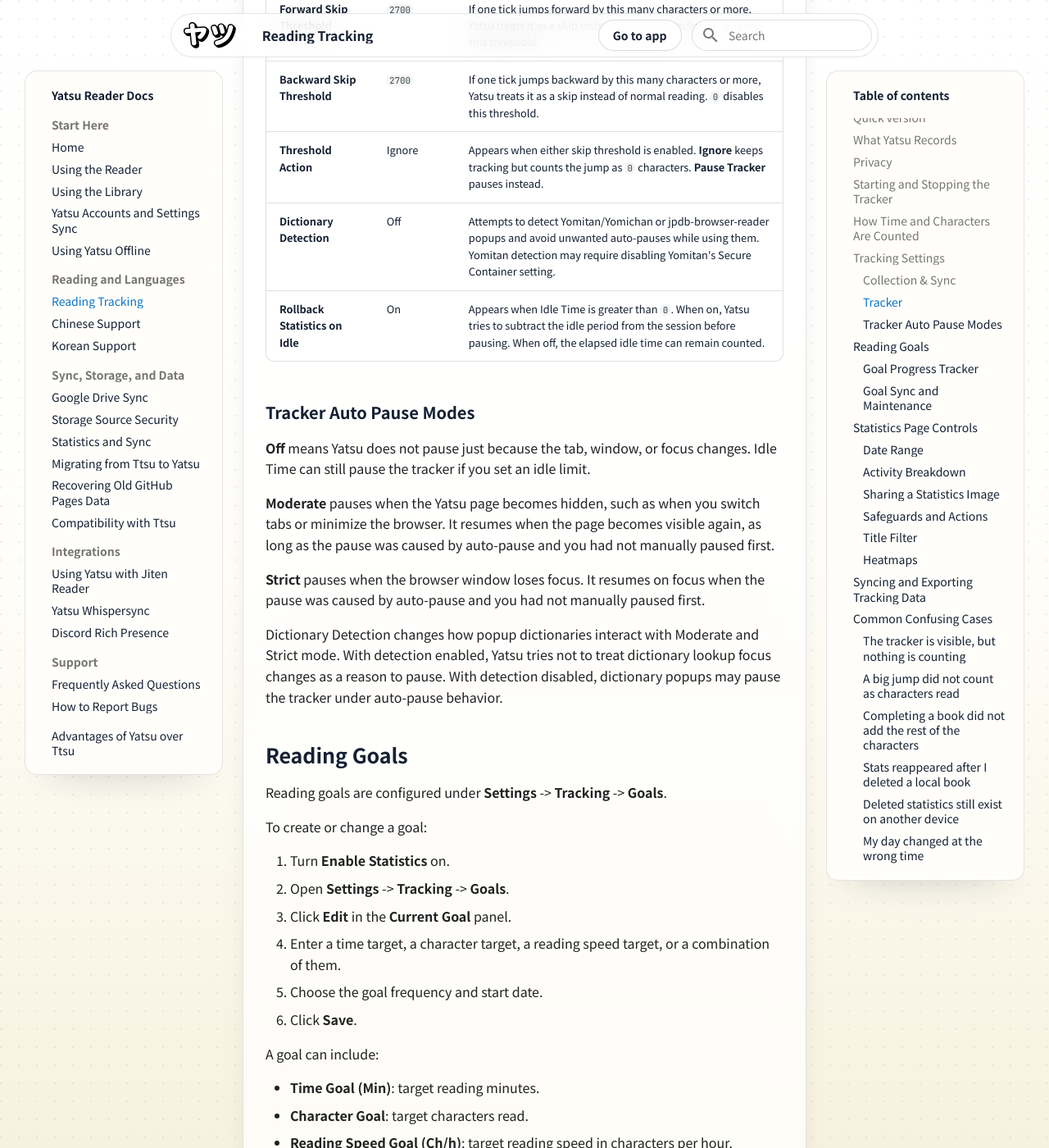
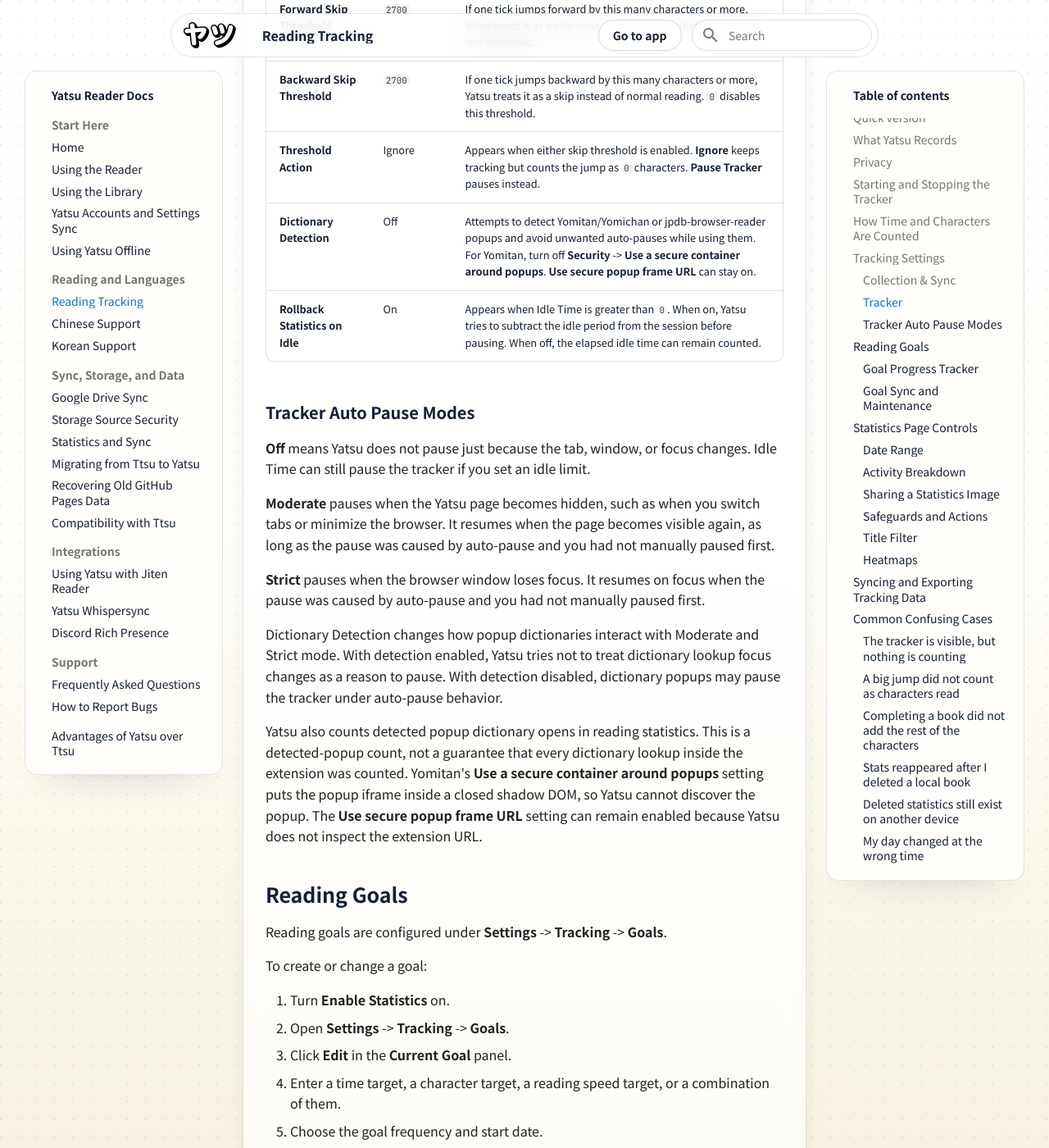
Before and after one commit to ytrms/yatsu-reader-docs, an MkDocs documentation site: the page built from docs/reading-tracking.md, in a window 1280 px wide and 1400 px high, scrolled down 5084 px. Shown: the whole window at 82% size. Built offline with MkDocs 1.6.1 and Material for MkDocs 9.7.7, drawn with Linux system fonts in a browser that asks for light colours.

Commit message:
docs: document dictionary popup statistics

```diff
--- a/docs/reading-tracking.md
+++ b/docs/reading-tracking.md
@@ -129,7 +129,7 @@
 | **Forward Skip Threshold** | `2700` | If one tick jumps forward by this many characters or more, Yatsu treats it as a skip instead of normal reading. `0` disables this threshold. |
 | **Backward Skip Threshold** | `2700` | If one tick jumps backward by this many characters or more, Yatsu treats it as a skip instead of normal reading. `0` disables this threshold. |
 | **Threshold Action** | Ignore | Appears when either skip threshold is enabled. **Ignore** keeps tracking but counts the jump as `0` characters. **Pause Tracker** pauses instead. |
-| **Dictionary Detection** | Off | Attempts to detect Yomitan/Yomichan or jpdb-browser-reader popups and avoid unwanted auto-pauses while using them. Yomitan detection may require disabling Yomitan's Secure Container setting. |
+| **Dictionary Detection** | Off | Attempts to detect Yomitan/Yomichan or jpdb-browser-reader popups and avoid unwanted auto-pauses while using them. For Yomitan, turn off **Security** -> **Use a secure container around popups**. **Use secure popup frame URL** can stay on. |
 | **Rollback Statistics on Idle** | On | Appears when Idle Time is greater than `0`. When on, Yatsu tries to subtract the idle period from the session before pausing. When off, the elapsed idle time can remain counted. |
 
 ### Tracker Auto Pause Modes
@@ -141,6 +141,8 @@
 **Strict** pauses when the browser window loses focus. It resumes on focus when the pause was caused by auto-pause and you had not manually paused first.
 
 Dictionary Detection changes how popup dictionaries interact with Moderate and Strict mode. With detection enabled, Yatsu tries not to treat dictionary lookup focus changes as a reason to pause. With detection disabled, dictionary popups may pause the tracker under auto-pause behavior.
+
+Yatsu also counts detected popup dictionary opens in reading statistics. This is a detected-popup count, not a guarantee that every dictionary lookup inside the extension was counted. Yomitan's **Use a secure container around popups** setting puts the popup iframe inside a closed shadow DOM, so Yatsu cannot discover the popup. The **Use secure popup frame URL** setting can remain enabled because Yatsu does not inspect the extension URL.
 
 ## Reading Goals
 
```
Also changed, not shown: docs/faq.md (+2 -0 lines).
